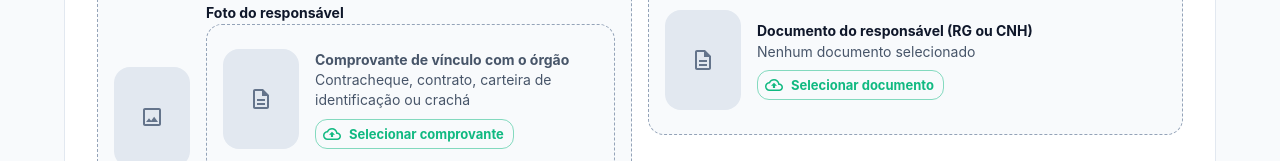
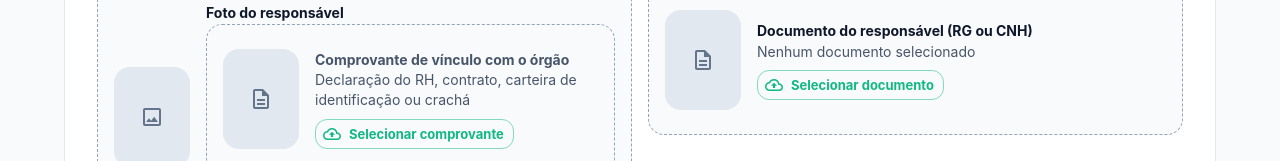
Before and after one commit to kassianefacanha/JISPE-, a React (Vite) app in the folder frontend/: page /cadastro-entidade in a window 1280 px wide. Shown: the part 551-712 px from the top of the page. Built offline with nearby package versions, Linux system fonts and the light colour scheme; no server answers.

Commit message:
feat: update JWT expiration to 24 hours and modify affiliation proof descriptions in documentation and forms

```diff
--- a/frontend/src/pages/AdminAthleteCreatePage.jsx
+++ b/frontend/src/pages/AdminAthleteCreatePage.jsx
@@ -393,7 +393,7 @@ export default function AdminAthleteCreatePage() {
                       <Box>
                         <Typography variant="subtitle2" fontWeight={700}>Comprovante de vínculo com o órgão</Typography>
                         <Typography variant="body2" color="text.secondary" sx={{ overflowWrap: 'anywhere' }}>
-                          {uploadInfo.affiliationProof || (form.affiliationProofUrl ? 'Comprovante de vínculo já carregado' : 'Contracheque, contrato, carteira de identificação ou crachá')}
+                          {uploadInfo.affiliationProof || (form.affiliationProofUrl ? 'Comprovante de vínculo já carregado' : 'Declaração do RH, contrato, carteira de identificação ou crachá')}
                         </Typography>
                       </Box>
                       <Button component="label" variant="outlined" size="small" startIcon={<CloudUploadOutlinedIcon />}>
--- a/frontend/src/pages/AdminEntityCreatePage.jsx
+++ b/frontend/src/pages/AdminEntityCreatePage.jsx
@@ -317,7 +317,7 @@ export default function AdminEntityCreatePage() {
                       <Box>
                         <Typography variant="subtitle2" fontWeight={700}>Comprovante de vínculo com o órgão</Typography>
                         <Typography variant="body2" color="text.secondary" sx={{ overflowWrap: 'anywhere' }}>
-                          {uploadInfo.affiliationProof || (form.responsibleAffiliationProof ? 'Comprovante de vínculo já carregado' : 'Contracheque, contrato, carteira de identificação ou crachá')}
+                          {uploadInfo.affiliationProof || (form.responsibleAffiliationProof ? 'Comprovante de vínculo já carregado' : 'Declaração do RH, contrato, carteira de identificação ou crachá')}
                         </Typography>
                       </Box>
                       <Button component="label" variant="outlined" size="small" startIcon={<CloudUploadOutlinedIcon />}>
--- a/frontend/src/pages/EntityAthleteCreatePage.jsx
+++ b/frontend/src/pages/EntityAthleteCreatePage.jsx
@@ -335,7 +335,7 @@ export default function EntityAthleteCreatePage() {
                       <Box>
                         <Typography variant="subtitle2" fontWeight={700}>Comprovante de vínculo com o órgão</Typography>
                         <Typography variant="body2" color="text.secondary" sx={{ overflowWrap: 'anywhere' }}>
-                          {uploadInfo.affiliationProof || (form.affiliationProofUrl ? 'Comprovante de vínculo já carregado' : 'Contracheque, contrato, carteira de identificação ou crachá')}
+                          {uploadInfo.affiliationProof || (form.affiliationProofUrl ? 'Comprovante de vínculo já carregado' : 'Declaração do RH, contrato, carteira de identificação ou crachá')}
                         </Typography>
                       </Box>
                       <Button component="label" variant="outlined" size="small" startIcon={<CloudUploadOutlinedIcon />}>
--- a/frontend/src/pages/EntityRegisterPage.jsx
+++ b/frontend/src/pages/EntityRegisterPage.jsx
@@ -182,7 +182,7 @@ export default function EntityRegisterPage() {
                       <Box>
                         <Typography variant="subtitle2" fontWeight={700}>Comprovante de vínculo com o órgão</Typography>
                         <Typography variant="body2" color="text.secondary" sx={{ overflowWrap: 'anywhere' }}>
-                          {uploadInfo.affiliationProof || 'Contracheque, contrato, carteira de identificação ou crachá'}
+                          {uploadInfo.affiliationProof || 'Declaração do RH, contrato, carteira de identificação ou crachá'}
                         </Typography>
                       </Box>
                       <Button component="label" variant="outlined" size="small" startIcon={<CloudUploadOutlinedIcon />}>
```
Also changed, not shown: 4 other files (tests, documents, lock files or other folders).
